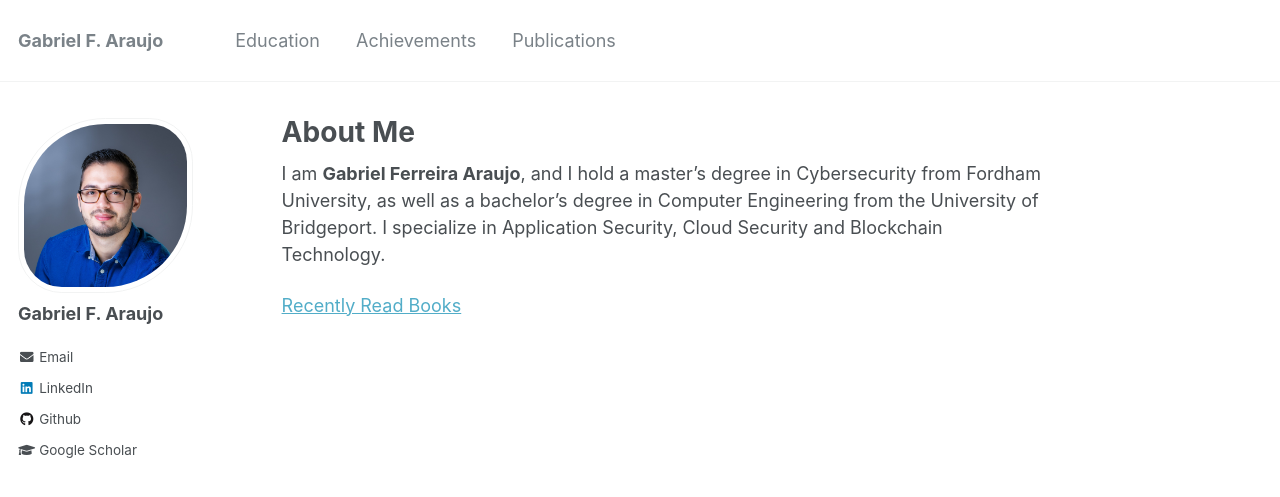
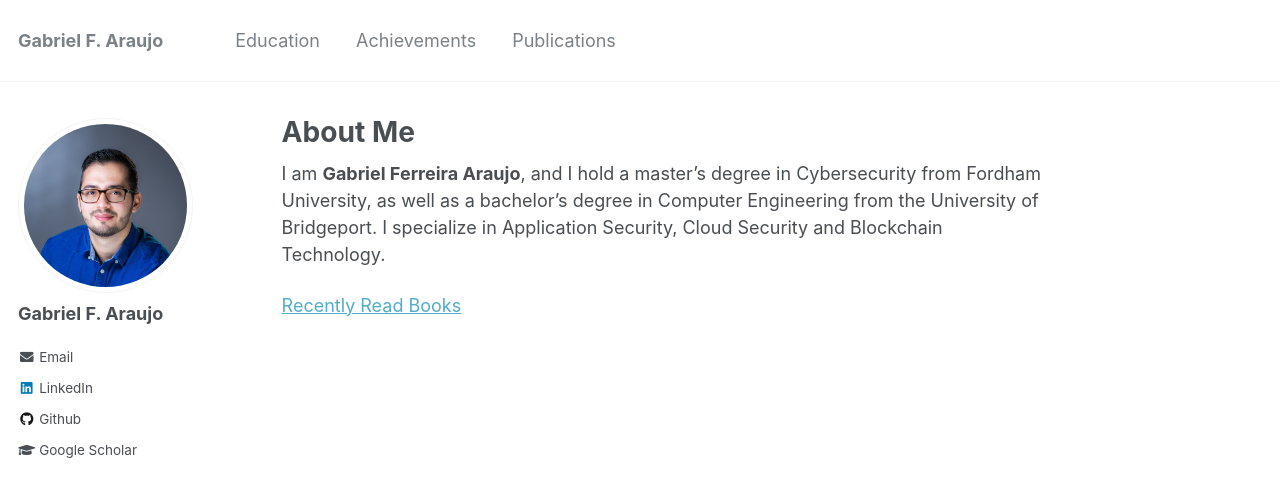
Before and after one commit to gabrujo/gabrujo.github.io, a Jekyll site: the page built from _pages/about.md, in a window 1280 px wide. Shown: the top 497 px of the page. Built offline with Jekyll 4.4.1, drawn with Linux system fonts in a browser that asks for light colours.

Commit message:
change in image shape

```diff
--- a/_sass/_sidebar.scss
+++ b/_sass/_sidebar.scss
@@ -84,7 +84,7 @@
 
     img {
       max-width: 175px;
-      border-radius: 50% 25%; // oval shape
+      border-radius: 50% 50%; // oval shape
 
       @include breakpoint($large) {
         padding: 5px;
```
